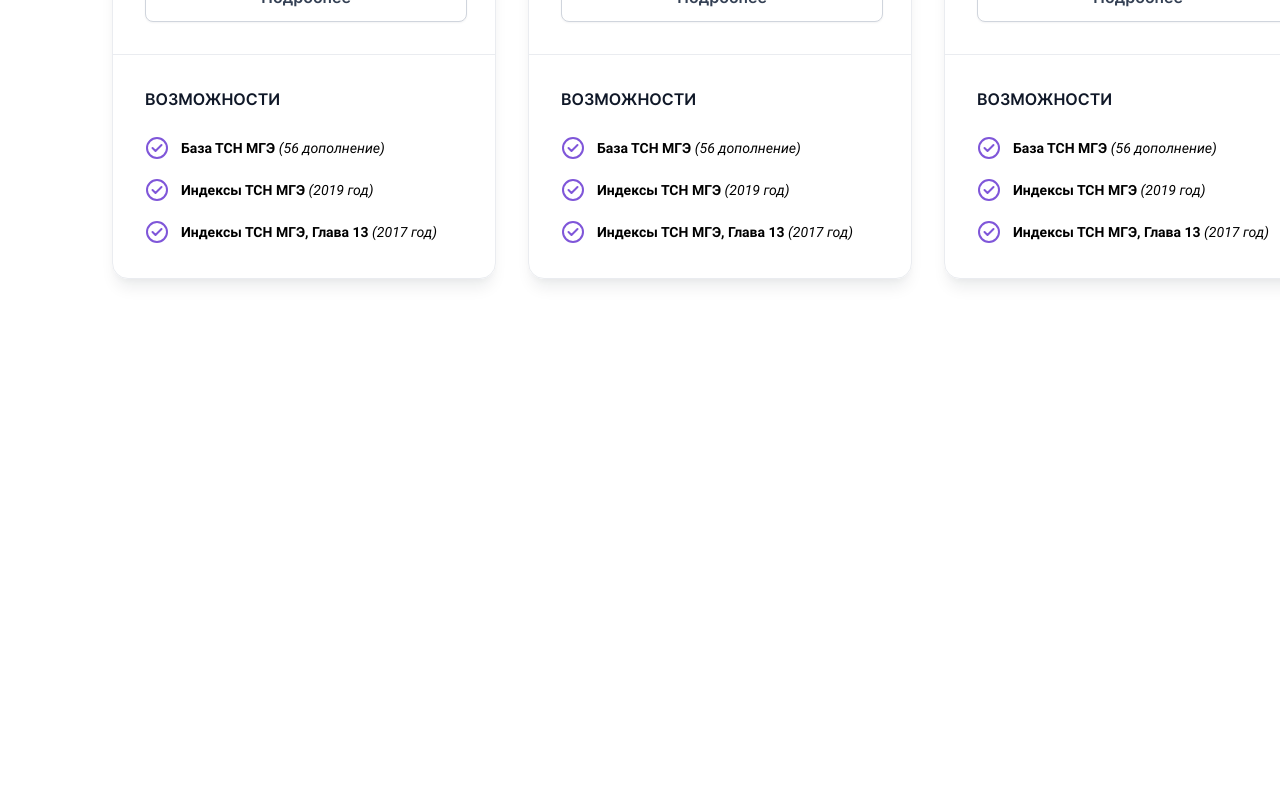
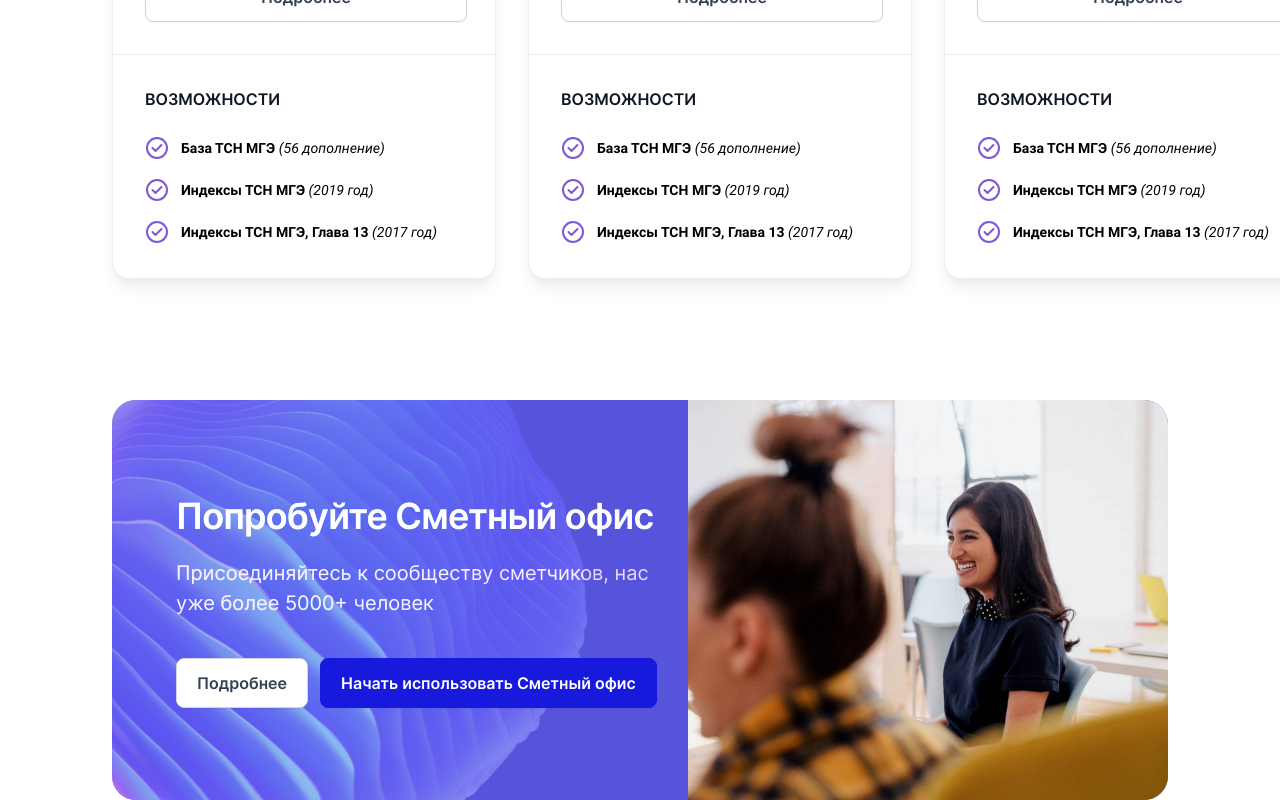
Before and after one commit to IIKolchin/estimated-office, an Angular app: page / in a window 1280 px wide. Shown: the part 1318-2118 px from the top of the page. Before the commit the page ends 1693 px from the top, so only its background shows below. Built offline with nearby package versions, Linux system fonts and the light colour scheme.

Commit message:
add component try-section

```diff
--- a/src/app/app.component.html
+++ b/src/app/app.component.html
@@ -1,3 +1,4 @@
 <app-header></app-header>
 <app-heading-section></app-heading-section>
 <app-pricing-section></app-pricing-section>
+<app-try-section></app-try-section>
--- a/src/app/app.module.ts
+++ b/src/app/app.module.ts
@@ -7,6 +7,7 @@
 import { HeadingSectionComponent } from './heading-section/heading-section.component';
 import { PricingSectionComponent } from './pricing-section/pricing-section.component';
 import { RateComponent } from './rate/rate.component';
+import { TrySectionComponent } from './try-section/try-section.component';
 
 @NgModule({
   declarations: [
@@ -14,7 +15,8 @@
     HeaderComponent,
     HeadingSectionComponent,
     PricingSectionComponent,
-    RateComponent
+    RateComponent,
+    TrySectionComponent
   ],
   imports: [
     BrowserModule,
--- /dev/null
+++ b/src/app/try-section/try-section.component.html
@@ -0,0 +1,15 @@
+<section class="try">
+  <div class="try-group">
+    <div class="content">
+      <h2 class='try-heading'>Попробуйте Сметный офис</h2>
+      <p class='try-text'>Присоединяйтесь к сообществу сметчиков, нас уже более 5000+&nbsp;человек</p>
+
+      <div class="buttons-group">
+        <button class='try-button-more'>Подробнее</button>
+        <button class='try-button-begin'>Начать использовать Сметный офис</button>
+      </div>
+    </div>
+    <img class='try-pic' src="../../assets/images/image-try.png" alt="" />
+    <img class='try-image'src="../../assets/images/ball1.svg" alt="">
+  </div>
+</section>
--- /dev/null
+++ b/src/app/try-section/try-section.component.scss
@@ -0,0 +1,84 @@
+.try {
+  margin: 25px 112px 0;
+  position: relative;
+  overflow: hidden;
+}
+
+.try-group {
+  display: flex;
+  background-color: #5654db;
+  border-radius: 24px;
+  justify-content: space-between;
+}
+
+.try-heading {
+  margin: 94px 0 20px 64px;
+  font-family: "Inter";
+  font-style: normal;
+  font-weight: 600;
+  font-size: 36px;
+  line-height: 44px;
+  letter-spacing: -0.02em;
+  color: #ffffff;
+}
+
+.try-text {
+  margin: 0 0 40px 64px;
+  font-family: "Inter";
+  font-style: normal;
+  font-weight: 400;
+  font-size: 20px;
+  line-height: 30px;
+  color: #e9d7fe;
+}
+
+%button {
+  position: relative;
+  box-sizing: border-box;
+  display: flex;
+  flex-direction: row;
+  justify-content: center;
+  align-items: center;
+  padding: 12px 20px;
+  gap: 8px;
+  box-shadow: 0px 1px 2px rgba(16, 24, 40, 0.05);
+  border-radius: 8px;
+  font-family: "Inter";
+  font-style: normal;
+  font-weight: 600;
+  font-size: 16px;
+  line-height: 24px;
+  cursor: pointer;
+  z-index: 2;
+}
+
+.buttons-group {
+  margin: 0 0 0 64px;
+  display: flex;
+  gap: 12px;
+}
+
+.try-button-more {
+  @extend %button;
+  background: #fff;
+  color: #344054;
+  border: 1px solid #d0d5dd;
+}
+
+.try-button-begin {
+  @extend %button;
+  background: #1719dd;
+  border: 1px solid #1719dd;
+  color: #fff;
+}
+
+.try-pic {
+  border-radius: 0 24px 24px 0;
+}
+
+.try-image {
+  position: absolute;
+  left: 0;
+  top: 0;
+  mix-blend-mode: color-dodge;
+}
```
Also changed, not shown: src/app/try-section/try-section.component.ts (added, +10 -0 lines), src/assets/images/ball1.svg (added), src/assets/images/image-try.png (added).
